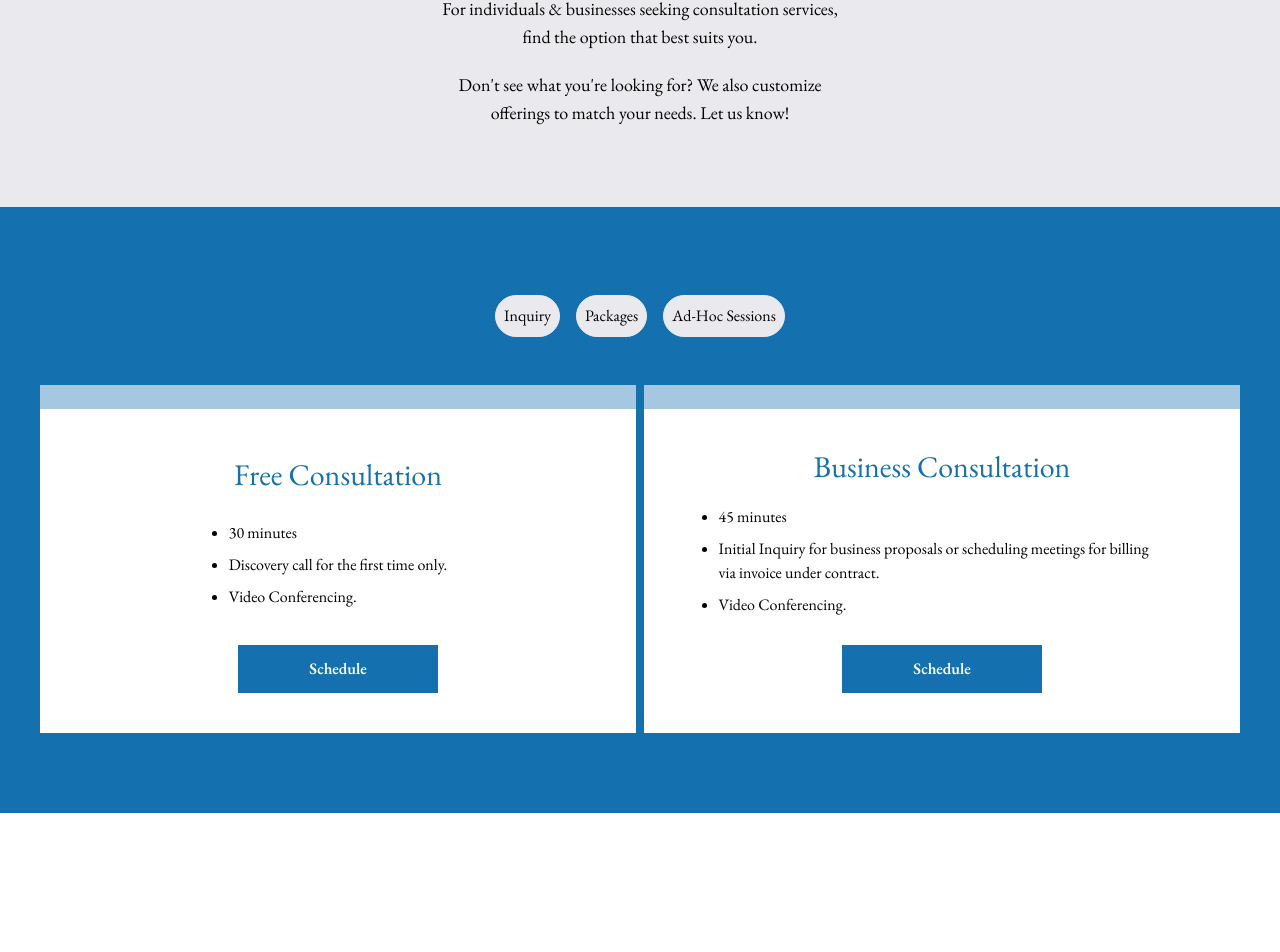
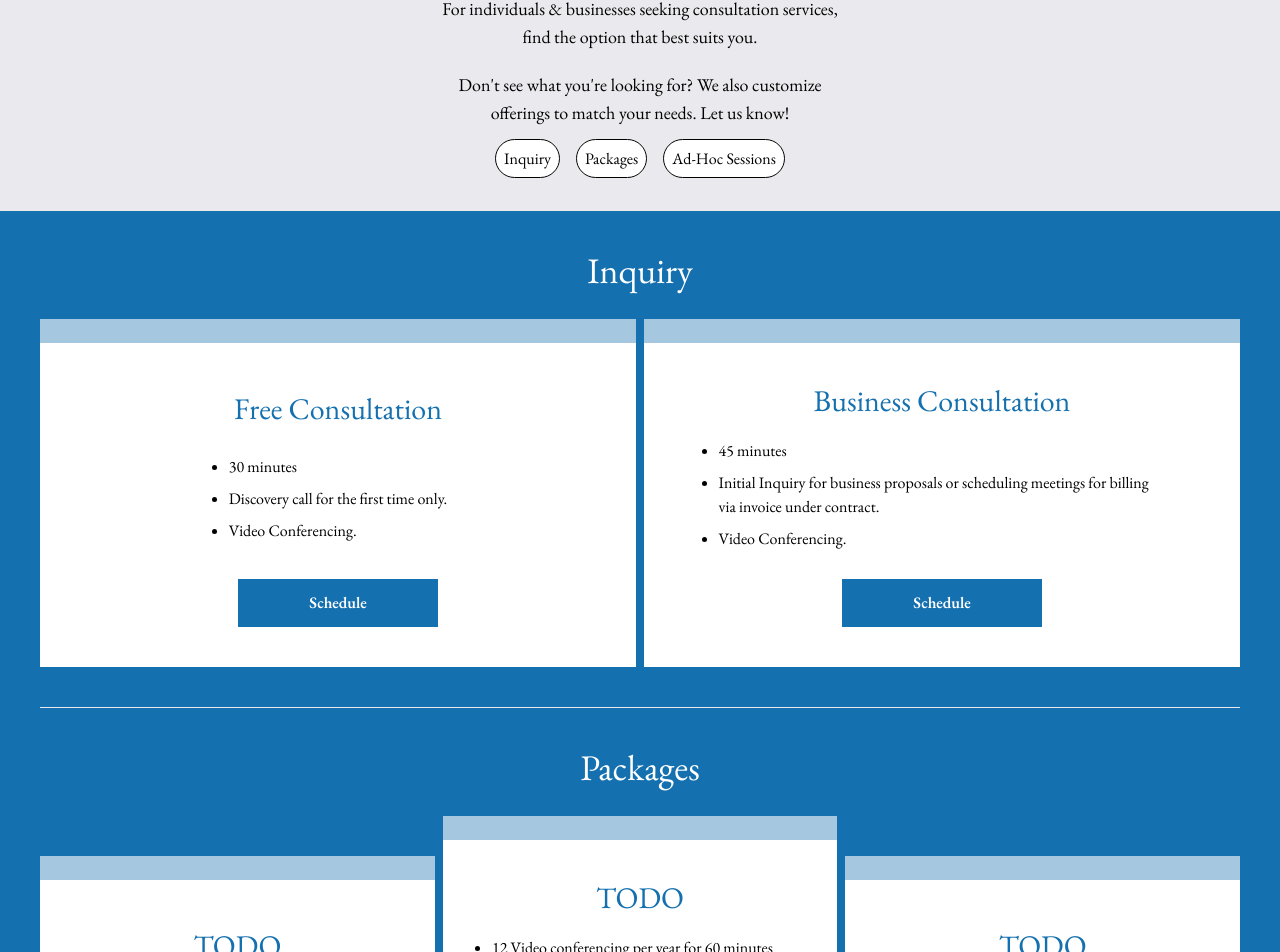
Before and after one commit to ybot1122/keenesse, a Next.js app: page /appointments in a window 1280 px wide. Shown: the part 217-1169 px from the top of the page. Built offline with nearby package versions, Linux system fonts and the light colour scheme.

Commit message:
Improvements to appointments page

```diff
--- a/app/appointments/Tabs.tsx
+++ b/app/appointments/Tabs.tsx
@@ -1,46 +1,24 @@
-"use client";
-
 import BuyCard from "@/components/BuyCard";
 import { useState } from "react";
 
 export default function Tabs({}) {
-  const [activeTab, setActiveTab] = useState<"inquiry" | "packages" | "adhoc">(
-    "inquiry",
-  );
-
   return (
-    <div className="bg-blue py-20 px-10">
-      <div className="text-center">
-        <button
-          className="rounded-full border-gray border p-2 m-2 bg-gray"
-          onClick={() => setActiveTab("inquiry")}
-        >
-          Inquiry
-        </button>
-        <button
-          className="rounded-full border-gray border p-2 m-2 bg-gray"
-          onClick={() => setActiveTab("packages")}
-        >
-          Packages
-        </button>
-        <button
-          className="rounded-full border-gray border p-2 m-2 bg-gray"
-          onClick={() => setActiveTab("adhoc")}
-        >
-          Ad-Hoc Sessions
-        </button>
-      </div>
-
-      {activeTab === "inquiry" && <Inquiry />}
-      {activeTab === "packages" && <Packages />}
-      {activeTab === "adhoc" && <AdHoc />}
+    <div className="bg-blue pb-20 px-10">
+      <Inquiry />
+      <Packages />
+      <AdHoc />
     </div>
   );
 }
 
 const Inquiry = () => {
   return (
-    <div className="grid grid-cols-1 md:grid-cols-2 text-center mt-10 gap-2">
+    <div className="grid grid-cols-1 md:grid-cols-2 text-center gap-2">
+      <div className="col-span-1 md:col-span-2">
+        <h1 className="text-white text-4xl pb-5 pt-10" id="inquiry">
+          Inquiry
+        </h1>
+      </div>
       <BuyCard
         title="Free Consultation"
         href="https://calendly.com/keenesse/free30min"
@@ -70,6 +48,14 @@ const Inquiry = () => {
 const Packages = () => {
   return (
     <div className="grid grid-cols-1 md:grid-cols-3 text-center mt-10 gap-2">
+      <div className="col-span-1 md:col-span-3">
+        <h1
+          className="text-white text-4xl pb-5 pt-10 border-t border-gray"
+          id="packages"
+        >
+          Packages
+        </h1>
+      </div>
       <BuyCard
         title="TODO"
         href="https://calendly.com/keenesse/free30min"
@@ -79,7 +65,7 @@ const Packages = () => {
           "Video conferencing weekly for 30 mins",
           "Daily access: coaching and check-ins via email",
           "Automated reminders and billing; cancel anytime",
-          "Sessions don’t expire, unlimited rescheduling",
+          "Sessions don't expire, unlimited rescheduling",
         ]}
       />
       <BuyCard
@@ -113,6 +99,14 @@ const Packages = () => {
 const AdHoc = () => {
   return (
     <div className="grid grid-cols-1 md:grid-cols-2 text-center mt-10 gap-2">
+      <div className="col-span-1 md:col-span-2">
+        <h1
+          className="text-white text-4xl pb-5 pt-10 mt-10 border-t border-gray"
+          id="adhoc"
+        >
+          Ad-Hoc Sessions
+        </h1>
+      </div>
       <BuyCard
         title="Single Session - 30mins"
         href="https://calendly.com/keenesse/30min"
--- a/app/appointments/page.tsx
+++ b/app/appointments/page.tsx
@@ -4,7 +4,7 @@ import Tabs from "./Tabs";
 export default function Appointments() {
   return (
     <main className="min-h-screen">
-      <div className="bg-gray w-full p-10 md:pt-10 md:pb-20 flex justify-center flex-wrap md:flex-row-reverse">
+      <div className="bg-gray w-full p-10 md:pt-10 md:pb-10 flex justify-center flex-wrap md:flex-row-reverse">
         <div className="w-full max-w-[1024px]">
           <h1 className="text-4xl text-center block text-blue">Appointments</h1>
           <p className="text-center max-w-[425px] text-lg my-5 mx-auto">
@@ -19,6 +19,26 @@ export default function Appointments() {
             </Link>
             !
           </p>
+          <div className="text-center mt-5">
+            <Link
+              className="rounded-full border-black border p-2 m-2 bg-white"
+              href="#inquiry"
+            >
+              Inquiry
+            </Link>
+            <Link
+              className="rounded-full border-black border p-2 m-2 bg-white"
+              href="#packages"
+            >
+              Packages
+            </Link>
+            <Link
+              className="rounded-full border-black border p-2 m-2 bg-white"
+              href="#adhoc"
+            >
+              Ad-Hoc Sessions
+            </Link>
+          </div>
         </div>
       </div>
       <Tabs />
--- a/app/page.tsx
+++ b/app/page.tsx
@@ -92,7 +92,7 @@ export default function Home() {
         <h2 className="pb-10 text-center text-5xl md:w-[420px] mx-auto">
           Why Keenesse?
         </h2>
-        <div className="grid grid-cols-2 text-center max-w-[620px] mx-auto">
+        <div className="grid grid-cols-2 lg:grid-cols-4 text-center max-w-[820px] mx-auto">
           <div className="col-span-1 p-5">
             <p className="text-2xl">Care</p>
             <div className="relative w-[50px] mx-auto my-5">
```
